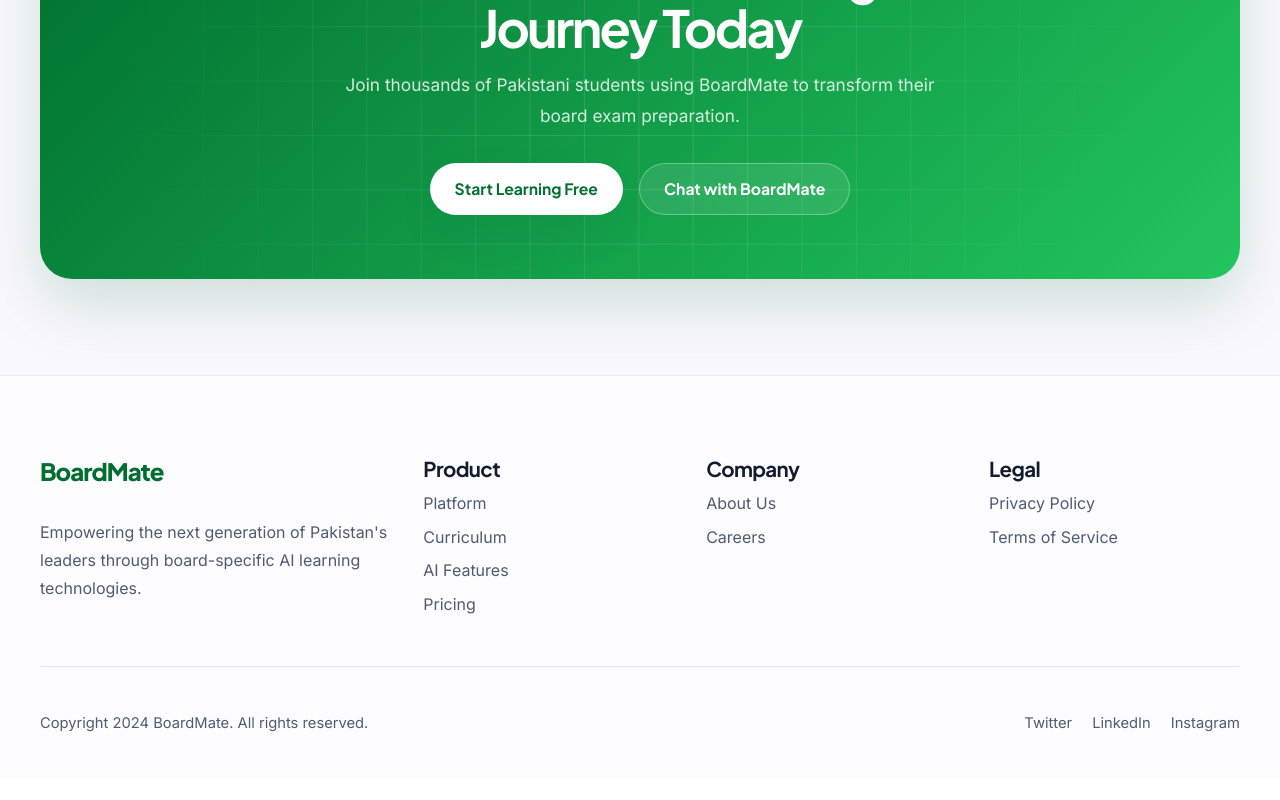
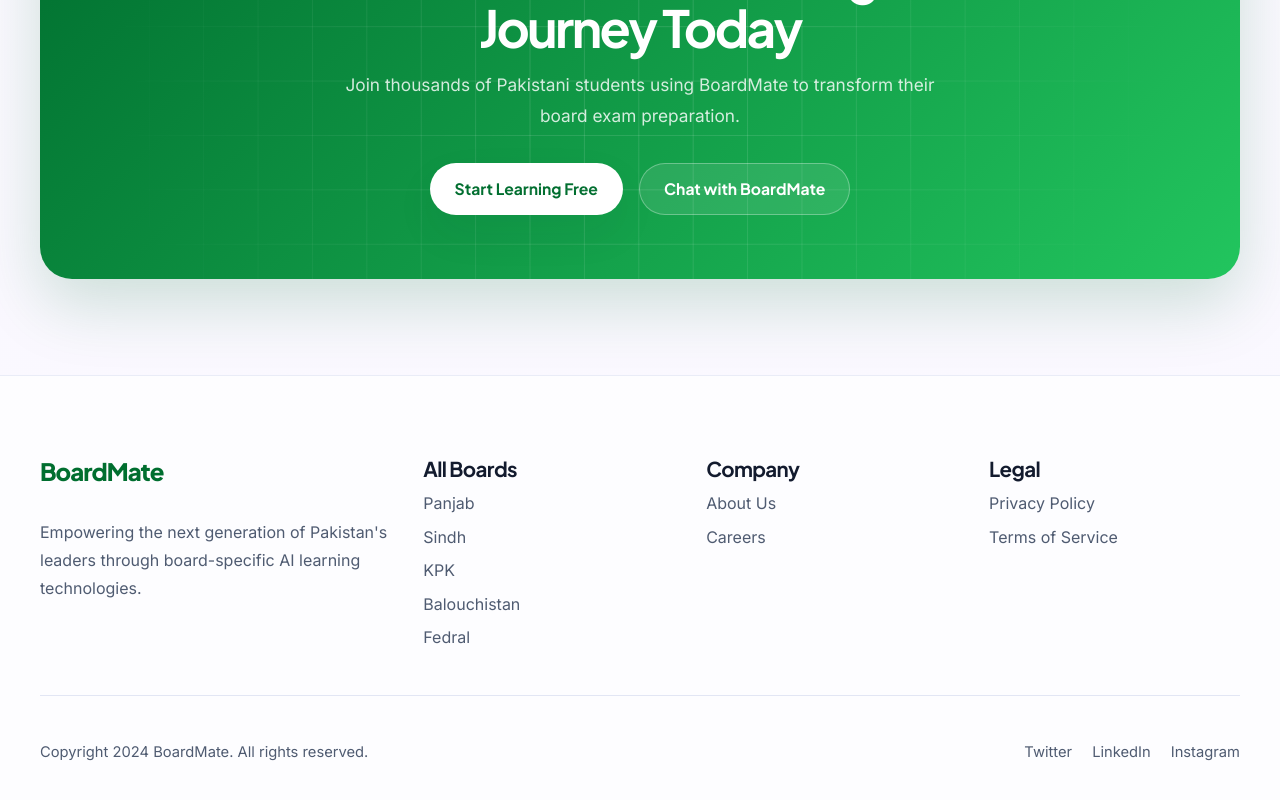
Before and after one commit to Yasir019/boardmate, a React (Vite) app in the folder frontend/: page / in a window 1280 px wide. Shown: the part 4763-5563 px from the top of the page. Before the commit the page ends 5541 px from the top, so only its background shows below. Built offline with nearby package versions, Linux system fonts and the light colour scheme; no server answers.

Commit message:
Update footer board links

```diff
--- a/frontend/src/pages/Dashboard.jsx
+++ b/frontend/src/pages/Dashboard.jsx
@@ -1,12 +1,33 @@
-import React, { useState } from 'react';
+import React, { useEffect, useState } from 'react';
+import { useSearchParams } from 'react-router-dom';
 import Breadcrumbs from '../components/Breadcrumbs';
 import BoardGrid from '../components/BoardGrid';
 import ClassGrid from '../components/ClassGrid';
 import SubjectGrid from '../components/SubjectGrid';
+import { boardCatalog } from '../data/catalog';
 
 function Dashboard() {
+  const [searchParams] = useSearchParams();
   const [selectedBoard, setSelectedBoard] = useState(null);
   const [selectedClass, setSelectedClass] = useState(null);
+
+  useEffect(() => {
+    const boardId = searchParams.get('board');
+    if (!boardId) {
+      return;
+    }
+
+    const matchedBoard = boardCatalog.find(
+      (board) => board.id.toLowerCase() === boardId.toLowerCase()
+    );
+
+    if (!matchedBoard) {
+      return;
+    }
+
+    setSelectedBoard(matchedBoard);
+    setSelectedClass(null);
+  }, [searchParams]);
 
   const handleSelectBoard = (board) => {
     setSelectedBoard(board);
--- a/frontend/src/pages/Landing.jsx
+++ b/frontend/src/pages/Landing.jsx
@@ -126,11 +126,32 @@
   },
 ];
 
-const footerLinks = {
-  Product: ['Platform', 'Curriculum', 'AI Features', 'Pricing'],
-  Company: ['About Us', 'Careers'],
-  Legal: ['Privacy Policy', 'Terms of Service'],
-};
+const footerSections = [
+  {
+    title: 'All Boards',
+    links: [
+      { label: 'Panjab', href: 'https://hed.punjab.gov.pk/' },
+      { label: 'Sindh', href: 'https://www.bsek.edu.pk/' },
+      { label: 'KPK', href: 'https://www.bisep.edu.pk/' },
+      { label: 'Balouchistan', href: '#hero' },
+      { label: 'Fedral', href: 'https://www.fbise.edu.pk/' },
+    ],
+  },
+  {
+    title: 'Company',
+    links: [
+      { label: 'About Us', href: '#hero' },
+      { label: 'Careers', href: '#hero' },
+    ],
+  },
+  {
+    title: 'Legal',
+    links: [
+      { label: 'Privacy Policy', href: '#hero' },
+      { label: 'Terms of Service', href: '#hero' },
+    ],
+  },
+];
 
 function Icon({ name, filled = false }) {
   return (
@@ -388,13 +409,23 @@
             </p>
           </div>
 
-          {Object.entries(footerLinks).map(([title, links]) => (
-            <div key={title}>
-              <h3>{title}</h3>
+          {footerSections.map((section) => (
+            <div key={section.title}>
+              <h3>{section.title}</h3>
               <ul className="footer-links">
-                {links.map((link) => (
-                  <li key={link}>
-                    <a href="#hero">{link}</a>
+                {section.links.map((link) => (
+                  <li key={link.label}>
+                    {link.to ? (
+                      <Link to={link.to}>{link.label}</Link>
+                    ) : (
+                      <a
+                        href={link.href || '#hero'}
+                        target={link.href?.startsWith('http') ? '_blank' : undefined}
+                        rel={link.href?.startsWith('http') ? 'noreferrer' : undefined}
+                      >
+                        {link.label}
+                      </a>
+                    )}
                   </li>
                 ))}
               </ul>
```
